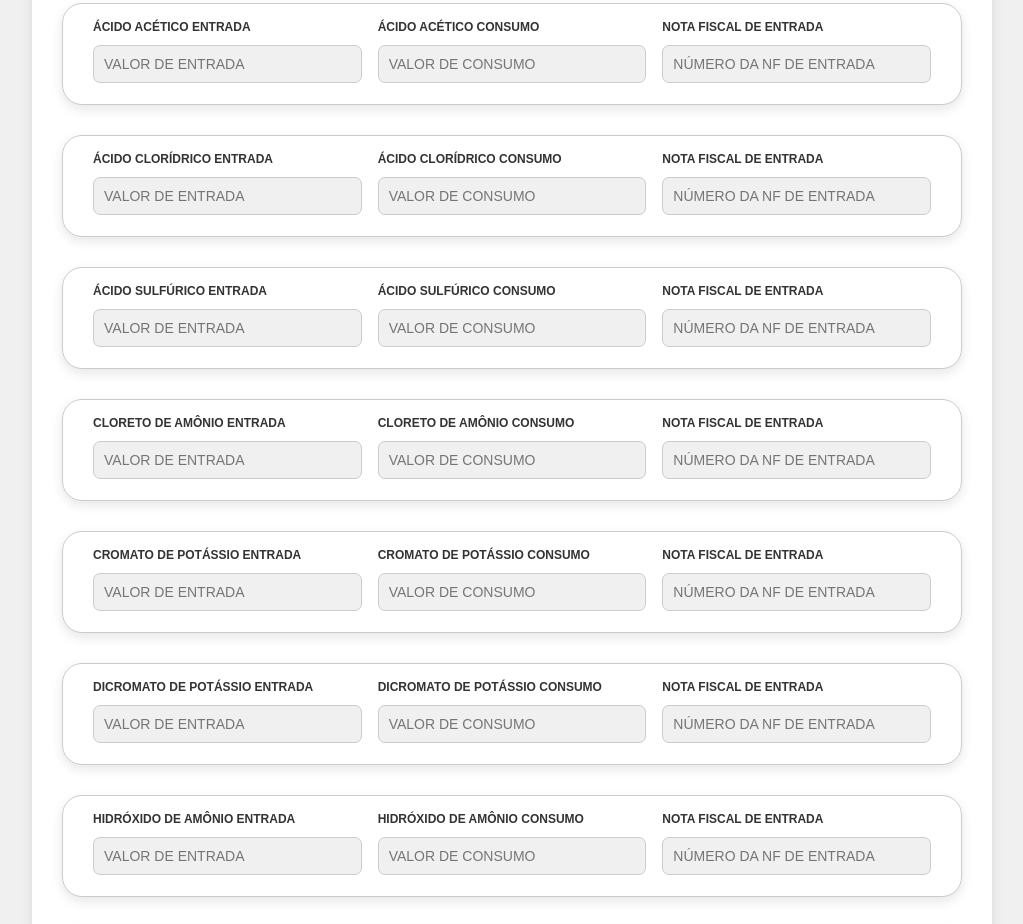
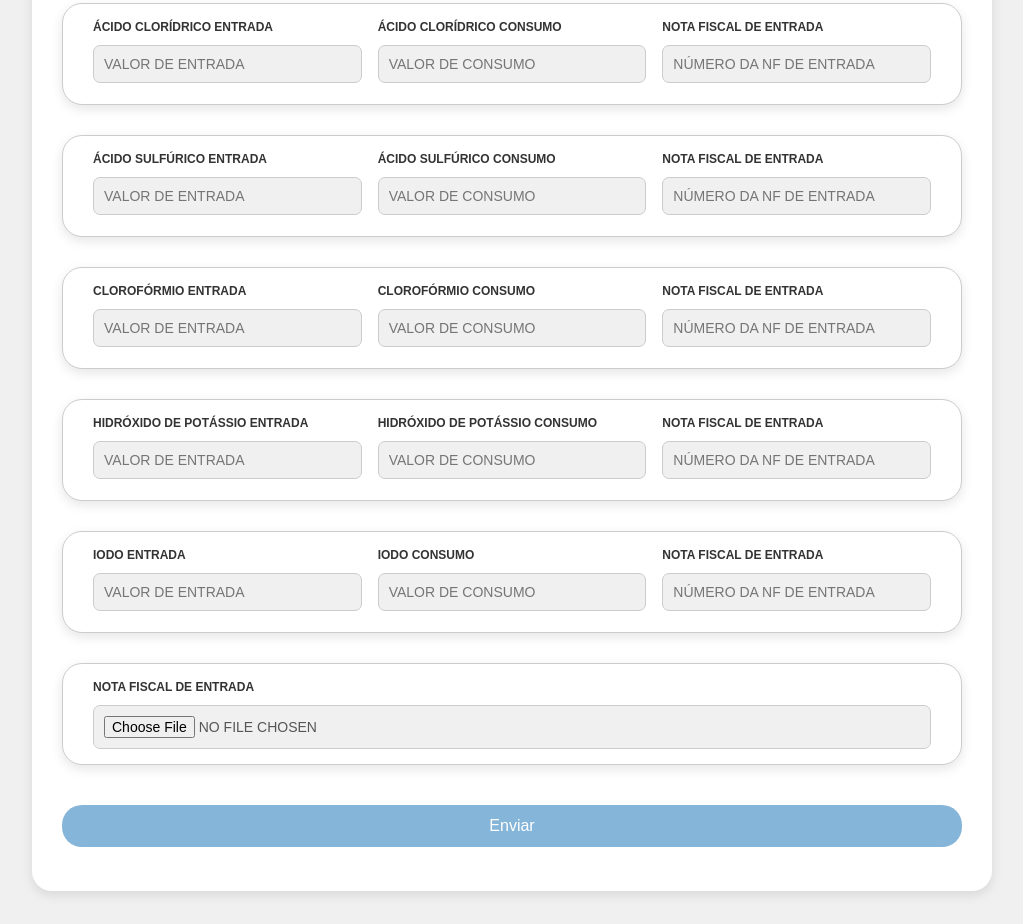
Before and after one commit to feb-unesp/controlados, a plain HTML site: page lab04.html in a window 1280 px wide. Shown: the part 562-1486 px from the top of the page, without its empty margins (128-1151 px from the left). Drawn offline with Linux system fonts and the light colour scheme.

Commit message:
Add files via upload

```diff
--- a/lab04.html
+++ b/lab04.html
@@ -208,7 +208,7 @@
 
 
 
-<title>Produtos Controlados - CTI</title>
+<title>Produtos Controlados - Laboratório de Saneamento</title>
 <style>
     /* Estilo para o título principal */
     h1 {
@@ -277,8 +277,8 @@
     <div class="container">
 		<div class="container">
 
-        <h1>CTI - LABORATÓRIO DE QUÍMICA</h1>
-        <form id="Lab01" method="POST">
+        <h1>DEC - LABORATÓRIO DE SANEAMENTO</h1>
+        <form id="Lab04" method="POST">
 		<!-- Botão para zerar movimentação -->
 		<div class="form-group-container">
 			<button type="button" class="form-button" onclick="zerarMovimentacao()">ZERAR MOVIMENTAÇÃO</button>
@@ -363,29 +363,7 @@
 
 
 			<!-- ÁCIDO ACÉTICO -->
-			        <div class="termo-responsabilidade">
 
-				</p></p></p>
-			<div class="form-group-container">
-				<div class="form-group">
-					<label for="acidoAceticoEntrada">ÁCIDO ACÉTICO ENTRADA</label>
-					<input type="text" id="acidoAceticoEntrada" name="acidoAceticoEntrada" placeholder="VALOR DE ENTRADA"
-						   oninput="validateNumber(this); markAsFilled(this)" autocomplete="off">
-				</div>
-
-				<div class="form-group">
-					<label for="acidoAceticoConsumo">ÁCIDO ACÉTICO CONSUMO</label>
-					<input type="text" id="acidoAceticoConsumo" name="acidoAceticoConsumo" placeholder="VALOR DE CONSUMO"
-						   oninput="validateNumber(this); markAsFilled(this)" required autocomplete="off">
-				</div>
-
-				<div class="form-group">
-					<label for="acidoAceticoNf">NOTA FISCAL DE ENTRADA</label>
-					<input type="text" id="acidoAceticoNf" name="acidoAceticoNf" placeholder="NÚMERO DA NF DE ENTRADA"
-						   oninput="validateNumber(this); markAsFilled(this)" autocomplete="off">
-				</div>
-			</div>
-			</div>
 			<!-- ÁCIDO CLORÍDRICO -->
 			<div class="termo-responsabilidade"></p></p></p>
 			<div class="form-group-container">
@@ -433,86 +411,29 @@
 			<div class="termo-responsabilidade"></p></p></p>
 			<div class="form-group-container">
 				<div class="form-group">
-					<label for="cloretoAmonioEntrada">CLORETO DE AMÔNIO ENTRADA</label>
-					<input type="text" id="cloretoAmonioEntrada" name="cloretoAmonioEntrada" placeholder="VALOR DE ENTRADA"
+					<label for="cloroformioEntrada">CLOROFÓRMIO ENTRADA</label>
+					<input type="text" id="cloroformioEntrada" name="cloroformioEntrada" placeholder="VALOR DE ENTRADA"
 						   oninput="validateNumber(this); markAsFilled(this)" autocomplete="off">
 				</div>
 
 				<div class="form-group">
-					<label for="cloretoAmonioConsumo">CLORETO DE AMÔNIO CONSUMO</label>
-					<input type="text" id="cloretoAmonioConsumo" name="cloretoAmonioConsumo" placeholder="VALOR DE CONSUMO"
+					<label for="cloroformioConsumo">CLOROFÓRMIO CONSUMO</label>
+					<input type="text" id="cloroformioConsumo" name="cloroformioConsumo" placeholder="VALOR DE CONSUMO"
 						   oninput="validateNumber(this); markAsFilled(this)" required autocomplete="off">
 				</div>
 
 				<div class="form-group">
-					<label for="cloretoAmmonioNf">NOTA FISCAL DE ENTRADA</label>
-					<input type="text" id="cloretoAmonioNf" name="cloretoAmonioNf" placeholder="NÚMERO DA NF DE ENTRADA"
+					<label for="cloroformioNf">NOTA FISCAL DE ENTRADA</label>
+					<input type="text" id="cloroformioNf" name="cloroformioAmonioNf" placeholder="NÚMERO DA NF DE ENTRADA"
 						   oninput="validateNumber(this); markAsFilled(this)" autocomplete="off">
 				</div>
 			</div></div>
 			<!-- CROMATO DE POTÁSSIO -->
-			<div class="termo-responsabilidade"></p></p></p>
-			<div class="form-group-container">
-				<div class="form-group">
-					<label for="cromatoPotassioEntrada">CROMATO DE POTÁSSIO ENTRADA</label>
-					<input type="text" id="cromatoPotassioEntrada" name="cromatoPotassioEntrada" placeholder="VALOR DE ENTRADA"
-						   oninput="validateNumber(this); markAsFilled(this)" autocomplete="off">
-				</div>
 
-				<div class="form-group">
-					<label for="cromatoPotassioConsumo">CROMATO DE POTÁSSIO CONSUMO</label>
-					<input type="text" id="cromatoPotassioConsumo" name="cromatoPotassioConsumo" placeholder="VALOR DE CONSUMO"
-						   oninput="validateNumber(this); markAsFilled(this)" required autocomplete="off">
-				</div>
+			<!-- DICROMATO DE POTÁSSIO -->
 
-				<div class="form-group">
-					<label for="cromatoPotassioNf">NOTA FISCAL DE ENTRADA</label>
-					<input type="text" id="cromatoPotassioNf" name="cromatoPotassioNf" placeholder="NÚMERO DA NF DE ENTRADA"
-						   oninput="validateNumber(this); markAsFilled(this)" autocomplete="off">
-				</div>
-			</div></div>
-			<!-- DICROMATO DE POTÁSSIO -->
-			<div class="termo-responsabilidade"></p></p></p>
-			<div class="form-group-container">
-				<div class="form-group">
-					<label for="dicromatoPotassioEntrada">DICROMATO DE POTÁSSIO ENTRADA</label>
-					<input type="text" id="dicromatoPotassioEntrada" name="dicromatoPotassioEntrada" placeholder="VALOR DE ENTRADA"
-						   oninput="validateNumber(this); markAsFilled(this)" autocomplete="off">
-				</div>
+			<!-- HIDRÓXIDO DE AMÔNIO -->
 
-				<div class="form-group">
-					<label for="dicromatoPotassioConsumo">DICROMATO DE POTÁSSIO CONSUMO</label>
-					<input type="text" id="dicromatoPotassioConsumo" name="dicromatoPotassioConsumo" placeholder="VALOR DE CONSUMO"
-						   oninput="validateNumber(this); markAsFilled(this)" required autocomplete="off">
-				</div>
-
-				<div class="form-group">
-					<label for="dicromatoPotassioNf">NOTA FISCAL DE ENTRADA</label>
-					<input type="text" id="dicromatoPotassioNf" name="dicromatoPotassioNf" placeholder="NÚMERO DA NF DE ENTRADA"
-						   oninput="validateNumber(this); markAsFilled(this)" autocomplete="off">
-				</div>
-			</div></div>
-			<!-- HIDRÓXIDO DE AMÔNIO -->
-			<div class="termo-responsabilidade"></p></p></p>
-			<div class="form-group-container">
-				<div class="form-group">
-					<label for="hidroxidoAmonioEntrada">HIDRÓXIDO DE AMÔNIO ENTRADA</label>
-					<input type="text" id="hidroxidoAmonioEntrada" name="hidroxidoAmonioEntrada" placeholder="VALOR DE ENTRADA"
-						   oninput="validateNumber(this); markAsFilled(this)" autocomplete="off">
-				</div>
-
-				<div class="form-group">
-					<label for="hidroxidoAmonioConsumo">HIDRÓXIDO DE AMÔNIO CONSUMO</label>
-					<input type="text" id="hidroxidoAmonioConsumo" name="hidroxidoAmonioConsumo" placeholder="VALOR DE CONSUMO"
-						   oninput="validateNumber(this); markAsFilled(this)" required autocomplete="off">
-				</div>
-
-				<div class="form-group">
-					<label for="hidroxidoAmmonioNf">NOTA FISCAL DE ENTRADA</label>
-					<input type="text" id="hidroxidoAmmonioNf" name="hidroxidoAmmonioNf" placeholder="NÚMERO DA NF DE ENTRADA"
-						   oninput="validateNumber(this); markAsFilled(this)" autocomplete="off">
-				</div>
-			</div></div>
 			<!-- HIDRÓXIDO DE POTÁSSIO -->
 			<div class="termo-responsabilidade"></p></p></p>
 			<div class="form-group-container">
@@ -535,6 +456,34 @@
 				</div>
 			</div></div>
 
+			<!-- IODO -->
+			<div class="termo-responsabilidade"></p></p></p>
+			<div class="form-group-container">
+				<div class="form-group">
+					<label for="iodoEntrada">IODO ENTRADA</label>
+					<input type="text" id="iodoEntrada" name="iodoEntrada" placeholder="VALOR DE ENTRADA"
+						   oninput="validateNumber(this); markAsFilled(this)" autocomplete="off">
+				</div>
+
+				<div class="form-group">
+					<label for="iodoConsumo">IODO CONSUMO</label>
+					<input type="text" id="iodoConsumo" name="iodoConsumo" placeholder="VALOR DE CONSUMO"
+						   oninput="validateNumber(this); markAsFilled(this)" required autocomplete="off">
+				</div>
+
+				<div class="form-group">
+					<label for="iodoNf">NOTA FISCAL DE ENTRADA</label>
+					<input type="text" id="iodoNf" name="iodoNf" placeholder="NÚMERO DA NF DE ENTRADA"
+						   oninput="validateNumber(this); markAsFilled(this)" autocomplete="off">
+				</div>
+			</div></div>
+
+
+
+
+
+
+
             <div class="form-group">
 			<div class="termo-responsabilidade"></p>
                 <label for="nfEntrada">NOTA FISCAL DE ENTRADA</label>
@@ -555,8 +504,8 @@
 
 
 
-const scriptURL = "https://script.google.com/macros/s/AKfycbyuVcIAVaf2r03uZ6kD5gNufVnwhlHf-Y02CIBu7wz_M6rpRQF57GFGT_LxL1V9w8ofsw/exec";
-const form = document.forms["Lab01"];
+const scriptURL = "https://script.google.com/macros/s/AKfycbyQfaGi88Wf_W5PJsT5rzGRBJwkAgIdsOEhxOBzq5aPX6ESiEJ4vlm26GccaMFVCVLqHg/exec";
+const form = document.forms["Lab04"];
 
 // Função para formatar data para o padrão brasileiro (DD/MM/AAAA)
 function formatarDataBrasileira(data) {
```
